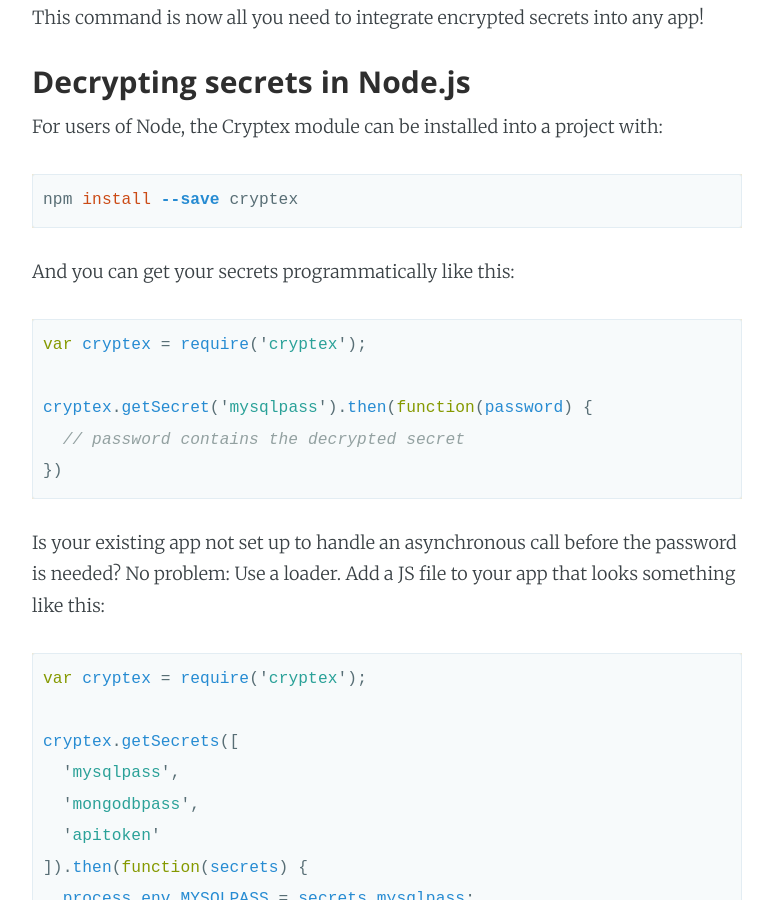
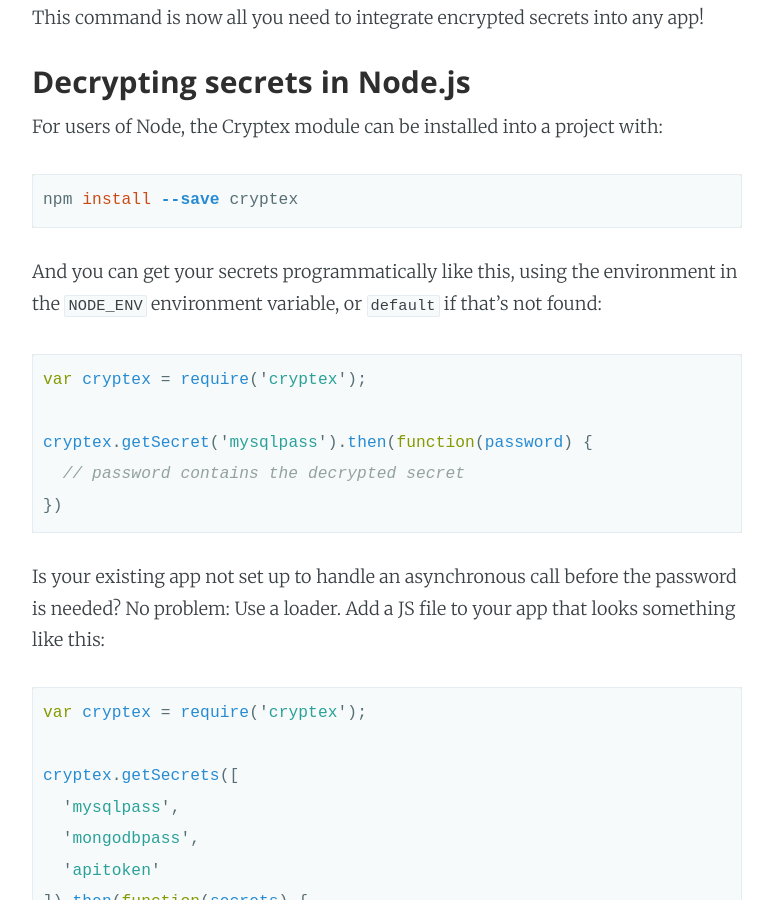
Before and after one commit to TechnologyAdvice/technologyadvice.github.io, a Jekyll site: the page built from _posts/2016-01-08-learn-this-one-weird-trick-to-protect-your-customers-data.markdown, in a window 1280 px wide and 900 px high, scrolled down 7454 px. Shown: the whole window, without its empty margins (253-1026 px from the left). Built offline with Jekyll 4.4.1, drawn with Linux system fonts in a browser that asks for light colours.

Commit message:
Cryptex: Add NODE_ENV note

```diff
--- a/_posts/2016-01-08-learn-this-one-weird-trick-to-protect-your-customers-data.markdown
+++ b/_posts/2016-01-08-learn-this-one-weird-trick-to-protect-your-customers-data.markdown
@@ -156,7 +156,7 @@
 npm install --save cryptex
 {% endhighlight %}
 
-And you can get your secrets programmatically like this:
+And you can get your secrets programmatically like this, using the environment in the `NODE_ENV` environment variable, or `default` if that's not found:
 
 {% highlight javascript %}
 var cryptex = require('cryptex');
```
